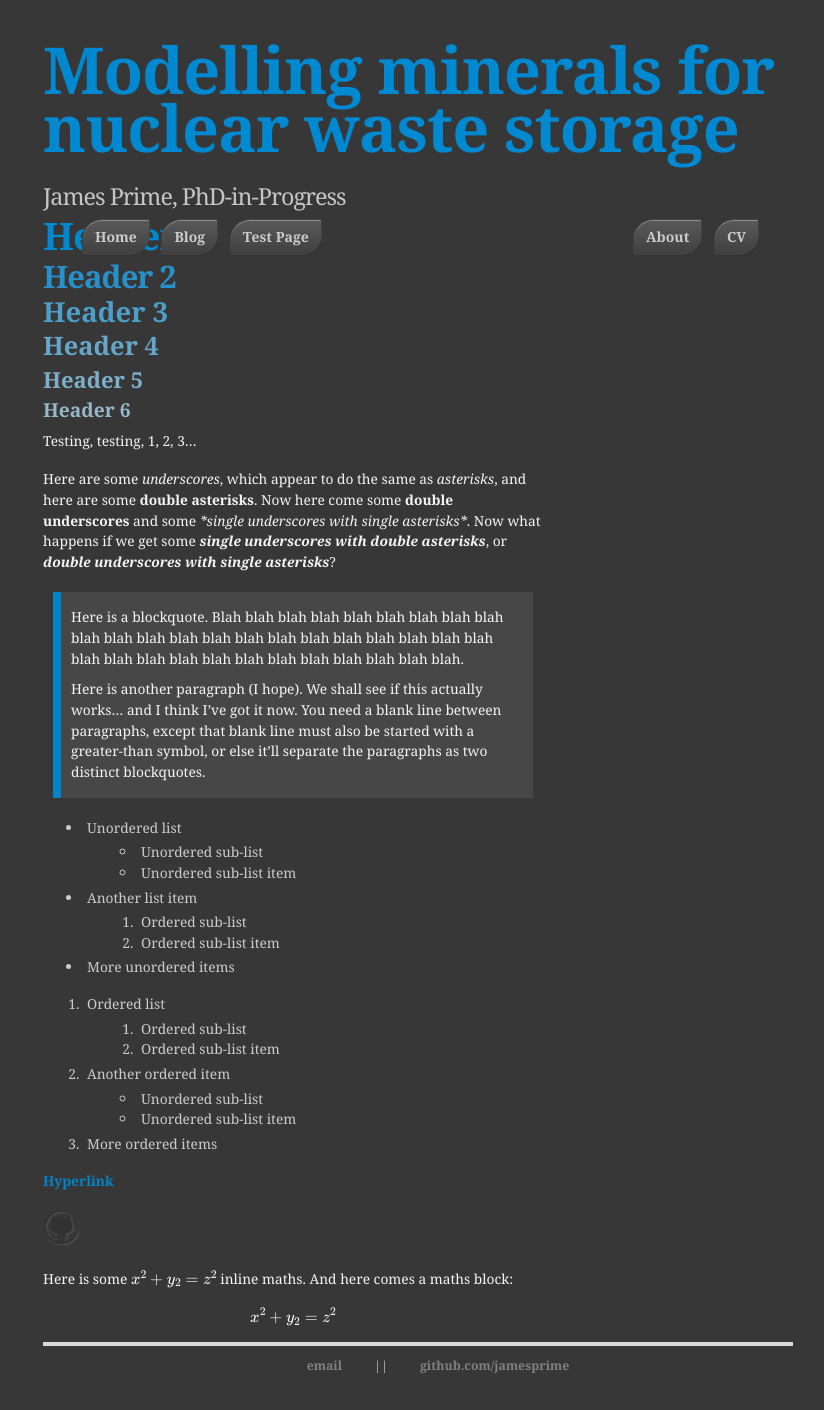
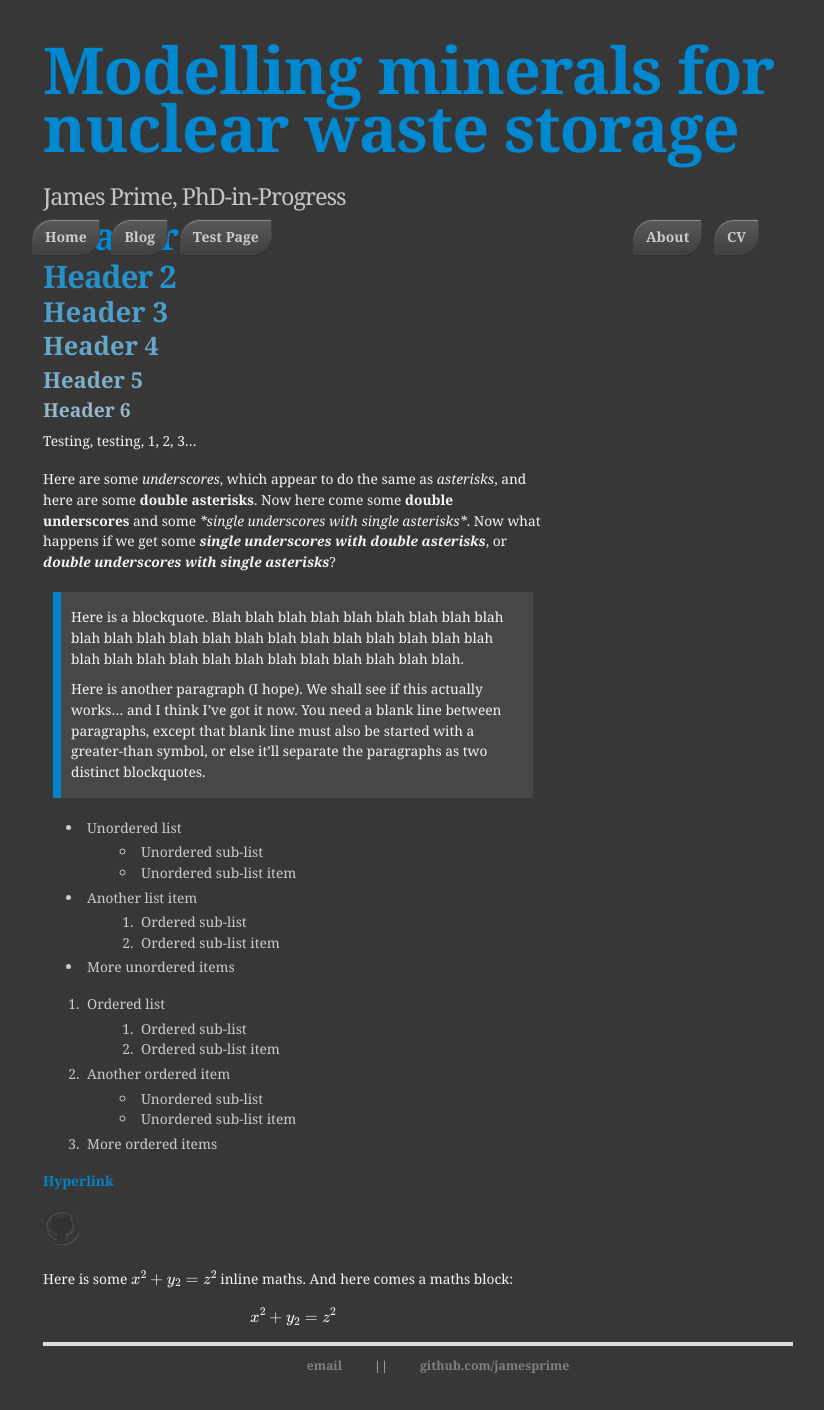
Before and after one commit to jamesprime/jamesprime.github.io, a Jekyll site: the page built from _pages/dhtest/index.md, in a window 1280 px wide. Shown: the whole page, without its empty margins (222-1046 px from the left). Built offline with Jekyll 4.4.1, drawn with Linux system fonts in a browser that asks for light colours; nearby versions of some CDN libraries; formulas are drawn with MathJax 3.

Commit message:
Updated _sass/uberduper.scss
Margin test of banner stylings

```diff
--- a/_sass/uberduper.scss
+++ b/_sass/uberduper.scss
@@ -197,7 +197,7 @@
     }
 }
 
-#toplinks {
+.toplinks {
     font-size: .9em;
     padding: 5px 2px 2px 3px;
     text-align: right;
@@ -268,7 +268,7 @@
     .leftbuttons {
         position: fixed;
         left: 50%;
-        margin-left: -350px; // Lines up with content box's left edge
+        margin-left: -400px; // Lines up with content box's left edge
     }
 
     .rightbuttons {
```
